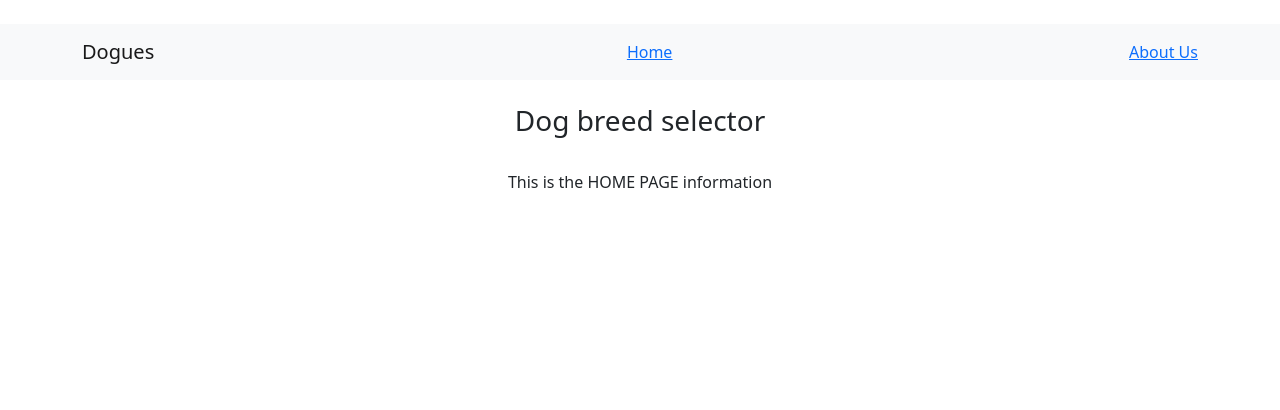
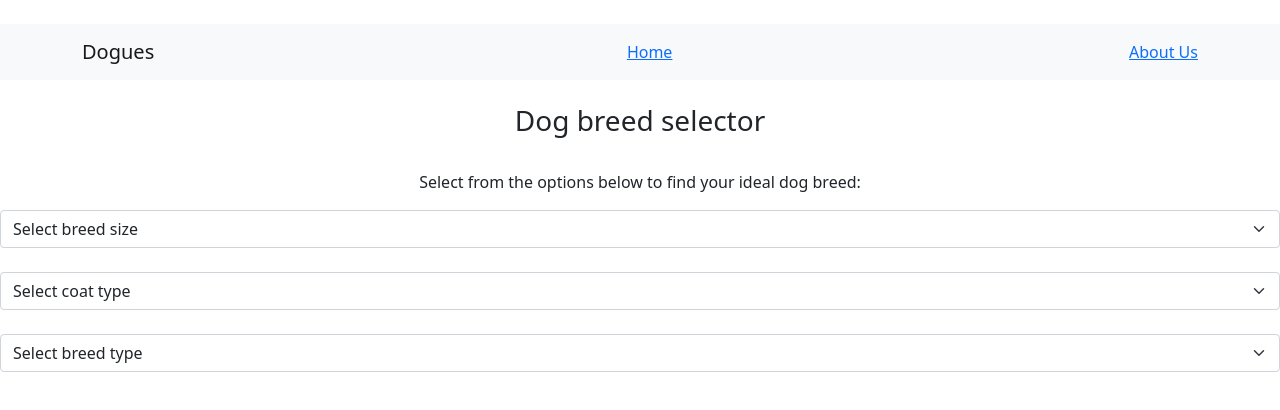
Before and after one commit to jkrezel2222/react-project-dogues-tool, a React (Create React App) app in the folder dogues-app/: page / in a window 1280 px wide. Shown: the top 410 px of the page. Built offline with nearby package versions, Linux system fonts and the light colour scheme.

Commit message:
added components folder

```diff
--- a/dogues-app/package.json
+++ b/dogues-app/package.json
@@ -13,6 +13,7 @@
     "react-router": "^5.2.1",
     "react-router-dom": "^5.3.0",
     "react-scripts": "4.0.3",
+    "redux-persist": "^6.0.0",
     "web-vitals": "^1.1.2"
   },
   "scripts": {
@@ -38,5 +39,10 @@
       "last 1 firefox version",
       "last 1 safari version"
     ]
+  },
+  "devDependencies": {
+    "@babel/core": "^7.15.8",
+    "@babel/preset-env": "^7.15.8",
+    "@babel/preset-react": "^7.14.5"
   }
 }
--- a/dogues-app/src/Home.jsx
+++ /dev/null
@@ -1,14 +0,0 @@
-import React from "react";
-
-
-const Home = () => {
-        return (
-            <div>
-                <h3>Dog breed selector</h3>
-                <br></br>
-                <p>This is the HOME PAGE information</p>
-            </div>
-        );
-    };
-
-export default Home;
--- a/dogues-app/src/DogGallery.jsx
+++ b/dogues-app/src/components/DogGallery.jsx
@@ -1,4 +1,7 @@
 import React from "react";
+import { persistReducer } from "redux-persist";
+import storage from "redux-persist/lib/storage";
+import autoMergeLevel2 from "redux-persist/es/stateReconciler/autoMergeLevel2";
 
 
 const DogGallery = () => {
--- /dev/null
+++ b/dogues-app/src/components/Home.jsx
@@ -0,0 +1,43 @@
+import React from "react";
+import Form from "react-bootstrap/Form";
+
+
+const Home = () => {
+        return (
+            <div>
+                <div>
+                <h3>Dog breed selector</h3>
+                <br></br>
+                <p>Select from the options below to find your ideal dog breed:</p>
+                </div>
+
+                <div>
+                <Form.Select aria-label="Default select example">
+                    <option>Select breed size</option>
+                    <option value="Small">Small</option>
+                    <option value="Medium">Medium</option>
+                    <option value="Large">Large</option>
+                </Form.Select>
+                </div>
+                <br></br>
+                <div>
+                <Form.Select aria-label="Default select example">
+                    <option>Select coat type</option>
+                    <option value="ShortCoat">Short Coat</option>
+                    <option value="LongCoat">Long Coat</option>
+                </Form.Select>
+                </div>
+                <br></br>
+                <div>
+                <Form.Select aria-label="Default select example">
+                    <option>Select breed type</option>
+                    <option value="Small">Small</option>
+                    <option value="Medium">Medium</option>
+                    <option value="Large">Large</option>
+                </Form.Select>
+                </div>
+            </div>
+        );
+    };
+
+export default Home;
```
Also changed, not shown: dogues-app/src/App.js (+5 -5 lines), dogues-app/src/components/AboutUs.jsx (renamed from dogues-app/src/AboutUs.jsx), dogues-app/src/components/Navigation.jsx (renamed from dogues-app/src/Navigation.jsx), 1 other file (tests, documents, lock files or other folders).
